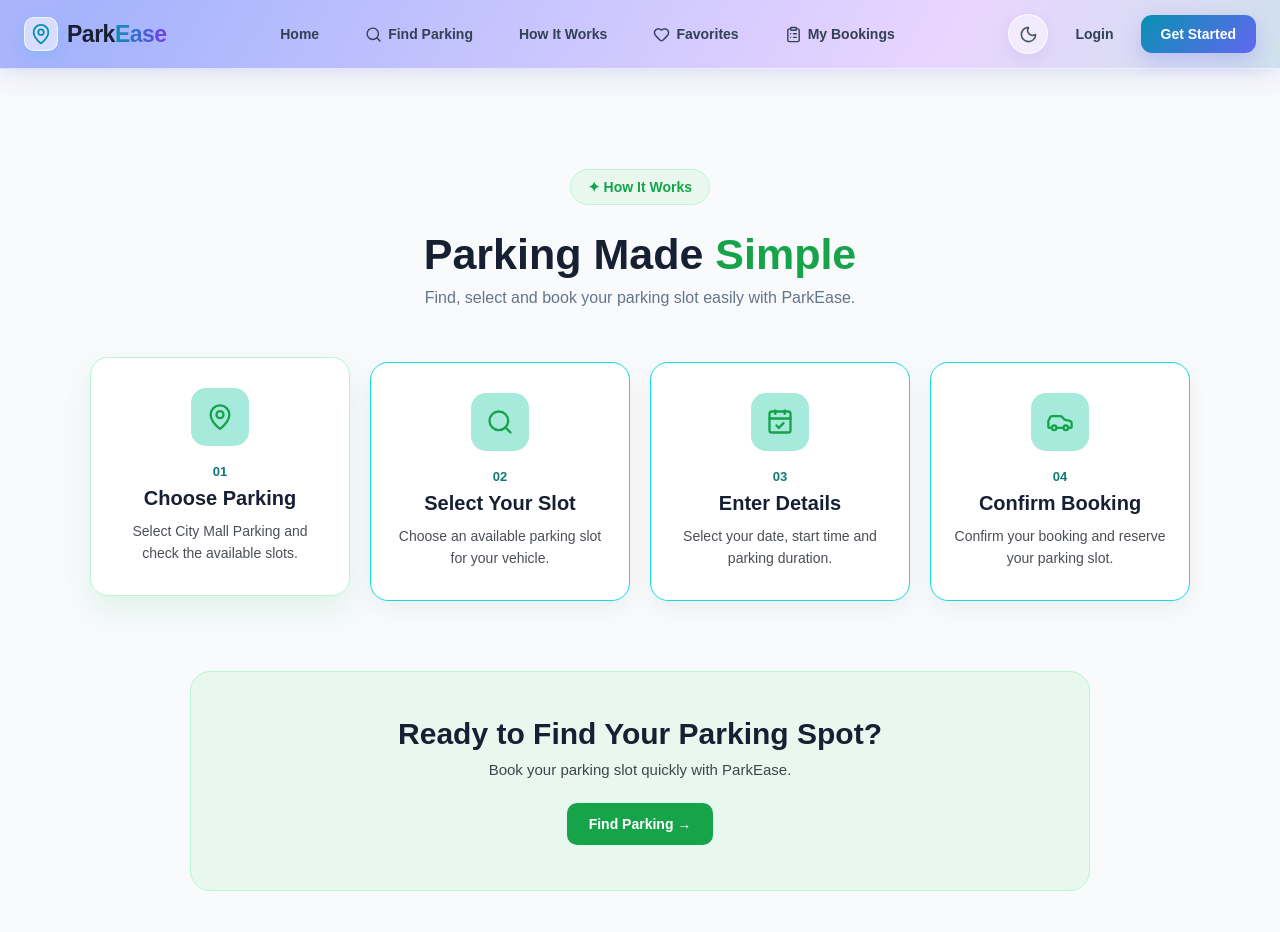
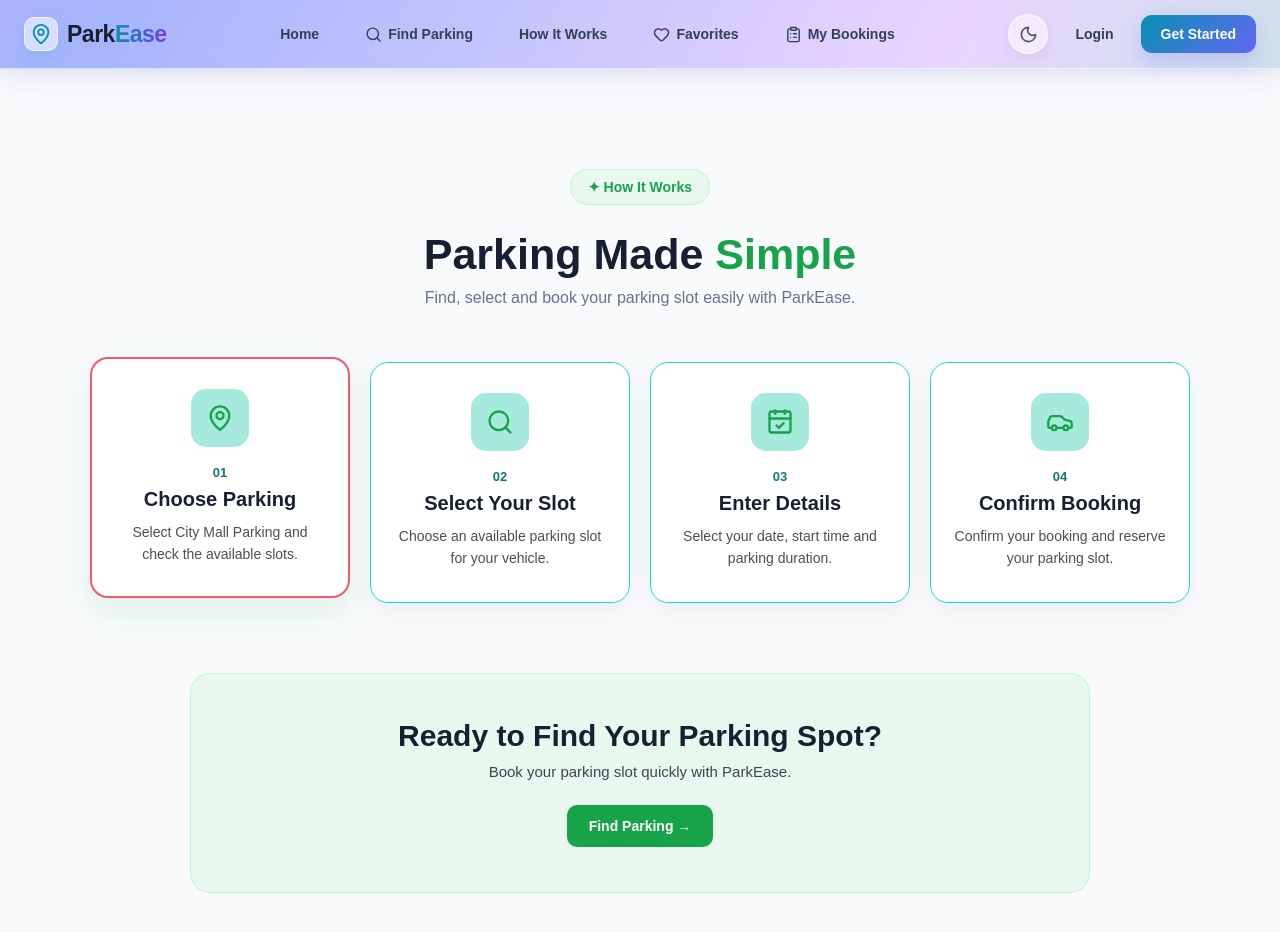
Before and after one commit to dibeyendu-dev/smart-parking-system, a React (Vite) app: page /about in a window 1280 px wide. In both pictures the pointer is over the element 220 px from the left and 481 px from the top of the page. Shown: the top 932 px of the page. Built offline with nearby package versions, Linux system fonts and the light colour scheme.

Commit message:
About css part 12 added

```diff
--- a/src/css/About.css
+++ b/src/css/About.css
@@ -56,6 +56,7 @@
     transform: translateY(-5px);
     border-color: #bbf7d0;
     box-shadow: 0 14px 30px rgba(22, 163, 74, 0.1);
+    border: 2px solid rgb(244, 90, 108);
 }
 .how-icon {
     width: 58px;
```
